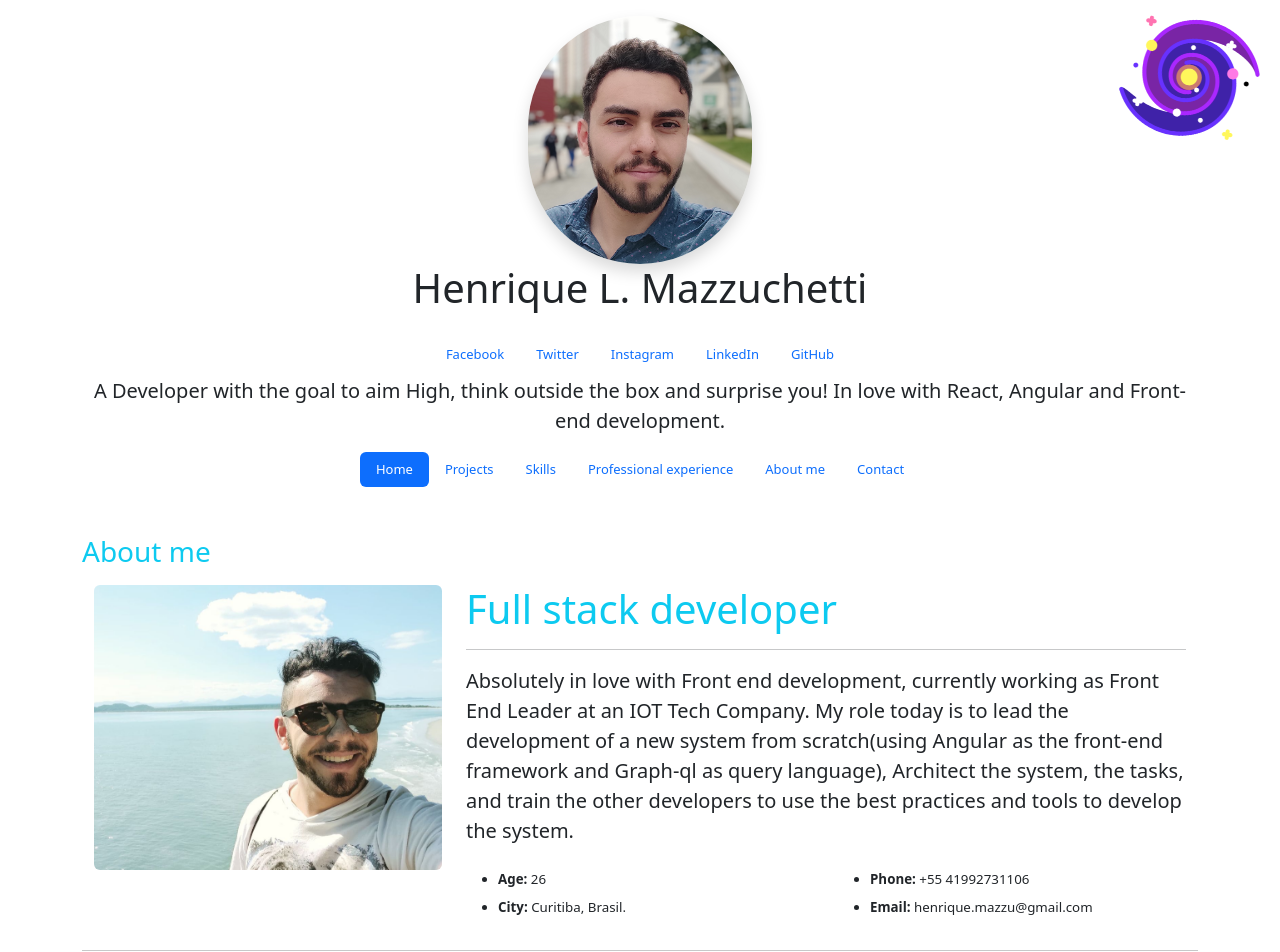
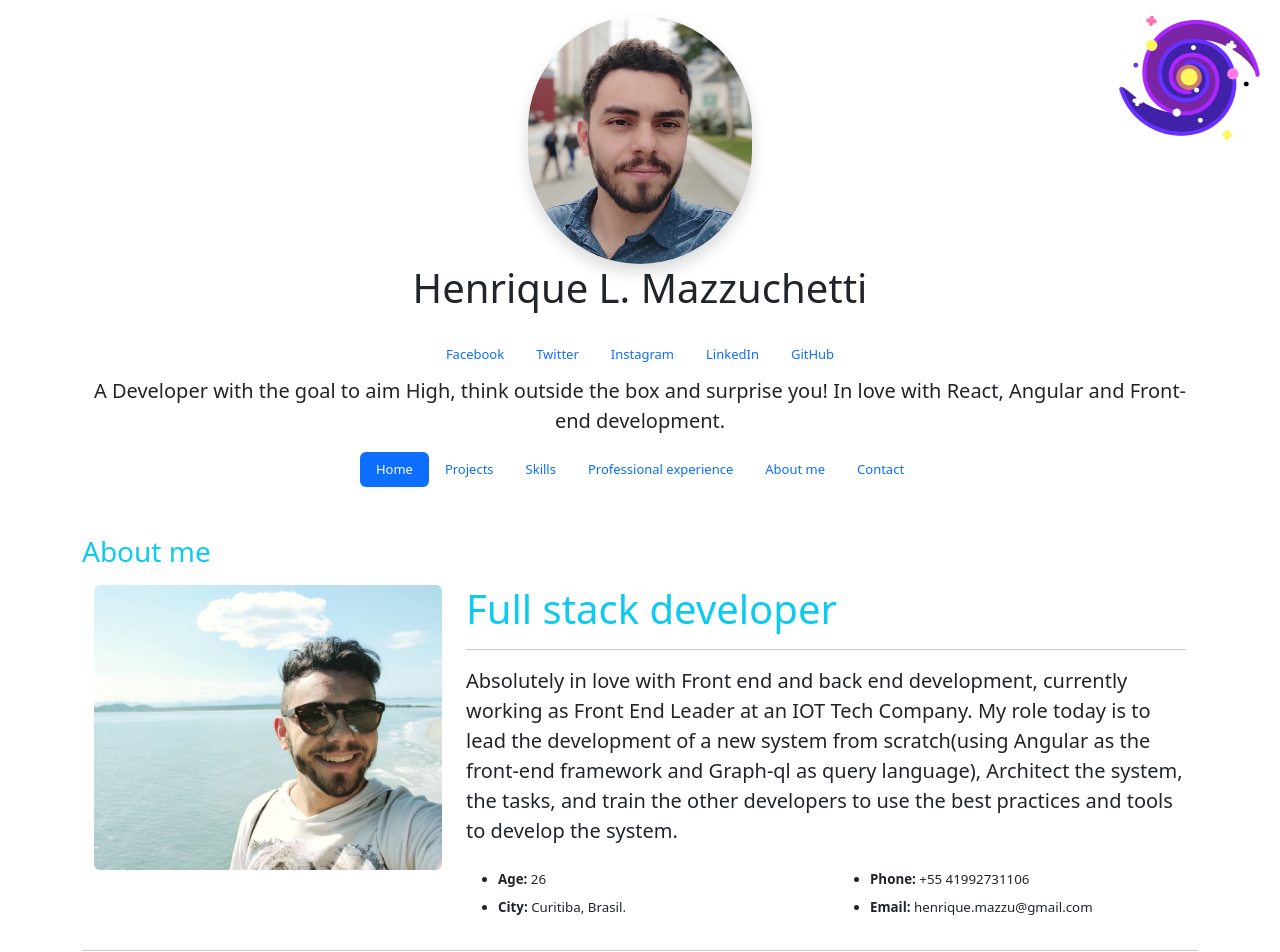
Before and after one commit to hmazzuchetti/portfolio, an Angular app: page / in a window 1280 px wide. Shown: the top 952 px of the page. Built offline with nearby package versions, Linux system fonts and the light colour scheme.

Commit message:
description change

```diff
--- a/src/app/app.component.html
+++ b/src/app/app.component.html
@@ -53,7 +53,7 @@
         <h1 class="text-info">Full stack developer</h1>
         <hr>
         <p class="lead">Absolutely in love with Front
-          end development, currently working as Front End Leader at an IOT Tech Company. My role today is
+          end and back end development, currently working as Front End Leader at an IOT Tech Company. My role today is
           to lead the
           development of a new system from scratch(using Angular as the front-end framework and Graph-ql
           as query language),
```
